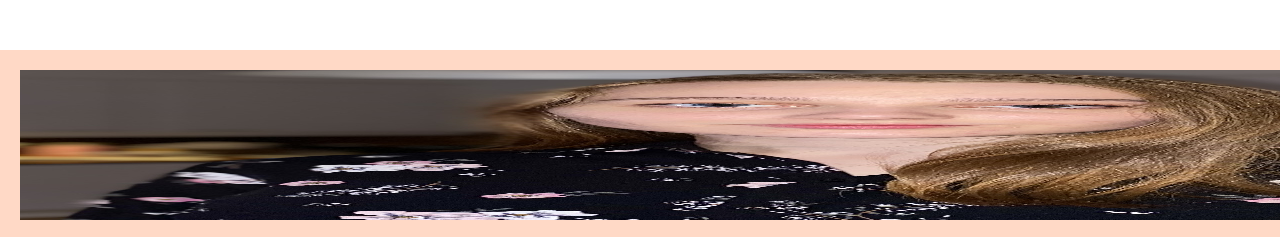
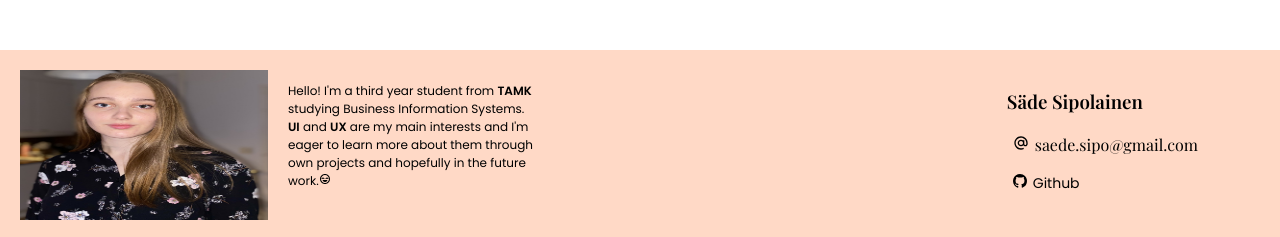
Before and after one commit to SadeSipolainen/cocktail-website, a React (Create React App) app: page / in a window 1280 px wide. Shown: the part 1437-1674 px from the top of the page. Built offline with nearby package versions, Linux system fonts and the light colour scheme; no server answers; a web font is replaced by a local one.

Commit message:
Update footer picture

```diff
--- a/src/index.css
+++ b/src/index.css
@@ -199,6 +199,7 @@ footer {
 
 .footer--own-photo {
     margin-right: 20px;
+    max-width: 20%;
 }
 
 .footer--text {
@@ -253,7 +254,8 @@ footer {
     }
 
     .footer--own-photo {
-        width: 25%;
+        max-width: 25%;
+        max-height: 25%;
     }
 
     .footer--text {
@@ -345,9 +347,4 @@ footer {
         font-size: 12px;
         width: 90%;
     }
-    .footer--own-photo {
-        max-width: 25%;
-        max-height: 25%;
-    }
-
-  }
+}
```
